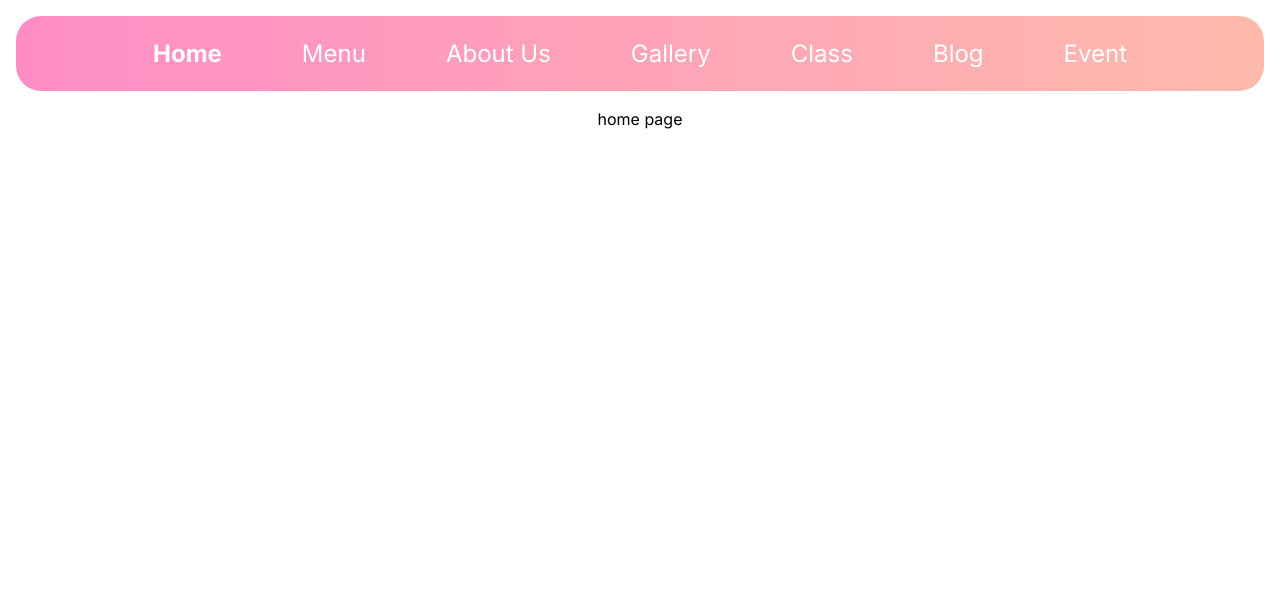
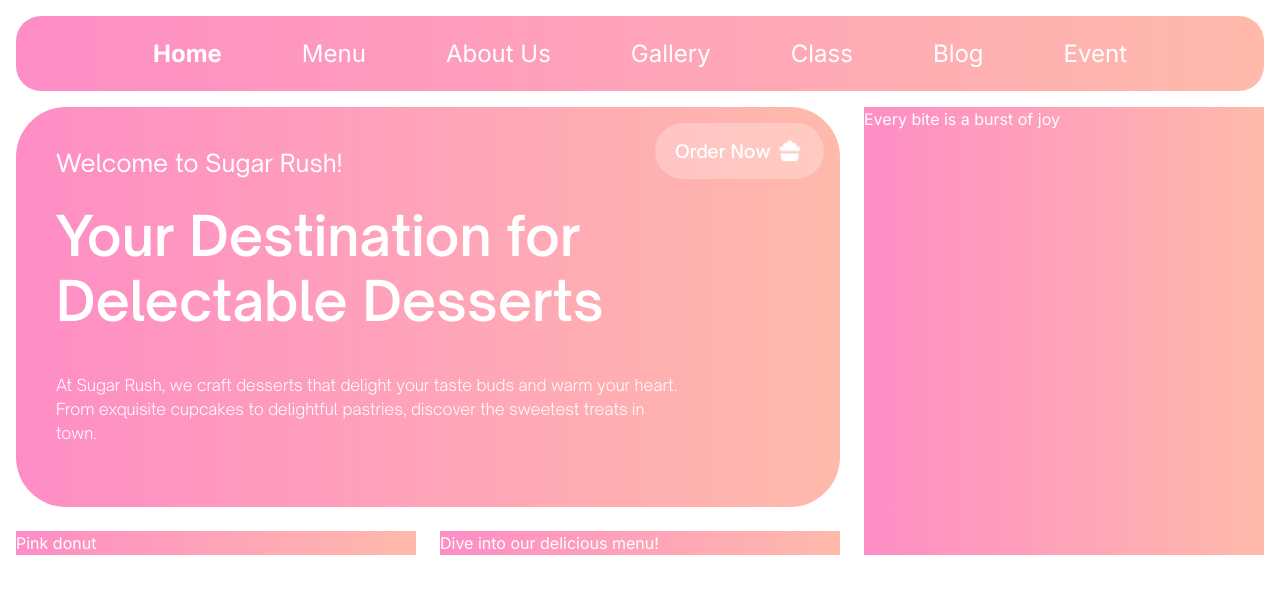
Before and after one commit to AtqiyaHaydar/SugarRush, a Next.js app: page / in a window 1280 px wide. Shown: the top 594 px of the page. Built offline with nearby package versions, Linux system fonts and the light colour scheme.

Commit message:
feat: added the first section of home page

```diff
--- a/app/page.js
+++ b/app/page.js
@@ -12,10 +12,44 @@ const page = () => {
   }, []);
 
   return (
-    <div>
-      home page
+    <div className="w-full grid grid-cols-3 gap-6 justify-items-stretch text-white">
+      <div className="gradient-to-right col-span-2 h-[400px] rounded-[50px]">
+        <div className="flex justify-between w-full px-4 pt-4">
+          <div className=" font-OpenSauceSans-Regular text-2xl pl-6 pt-6">
+            Welcome to Sugar Rush!
+          </div>
+          <button className="flex px-5 w-[169px] h-[56px] rounded-[50px] bg-white bg-opacity-25 justify-between items-center">
+            <div className="font-OpenSauceSans-Medium text-white text-lg">
+              Order Now
+            </div>
+            <img src="home/CupcakeIcon.svg" height={28} width={28}></img>
+          </button>
+        </div>
+        <div className="p-4 w-full">
+          <div className="font-OpenSauceSans-SemiBold pl-6 text-white text-[54px]">
+            Your Destination for
+          </div>
+          <div className="font-OpenSauceSans-SemiBold pl-6 mt-[-16px] text-white text-[54px]">
+            Delectable Desserts
+          </div>
+        </div>
+        <div className="p-4 w-[83%]">
+          <div className='font-OpenSauceSans-Light pl-6 '>
+            At Sugar Rush, we craft desserts that delight your taste buds and
+            warm your heart. From exquisite cupcakes to delightful pastries,
+            discover the sweetest treats in town.
+          </div>
+        </div>
+      </div>
+      <div className=" gradient-to-right col-span-1 row-span-2">
+        Every bite is a burst of joy
+      </div>
+      <div className=" gradient-to-right col-span-1">Pink donut</div>
+      <div className=" gradient-to-right col-span-1">
+        Dive into our delicious menu!
+      </div>
     </div>
-  )
+  );
 }
 
 export default page
```
